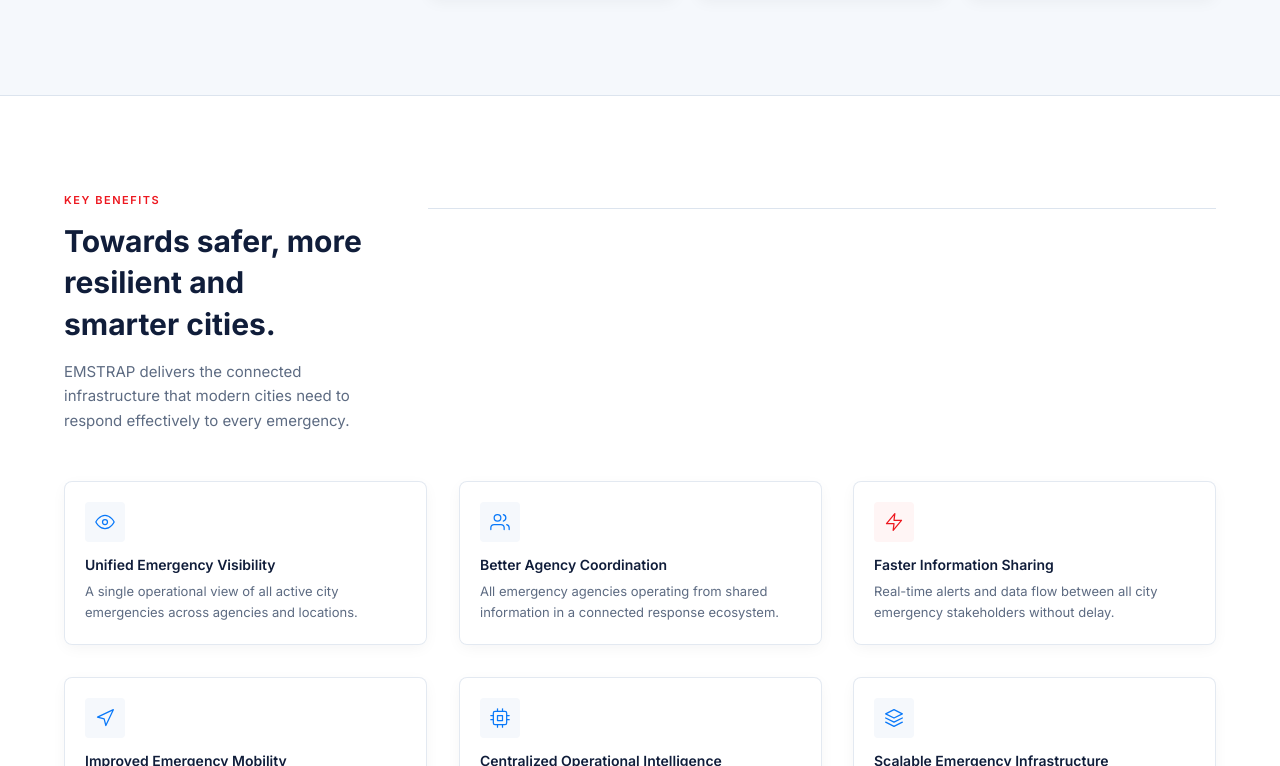
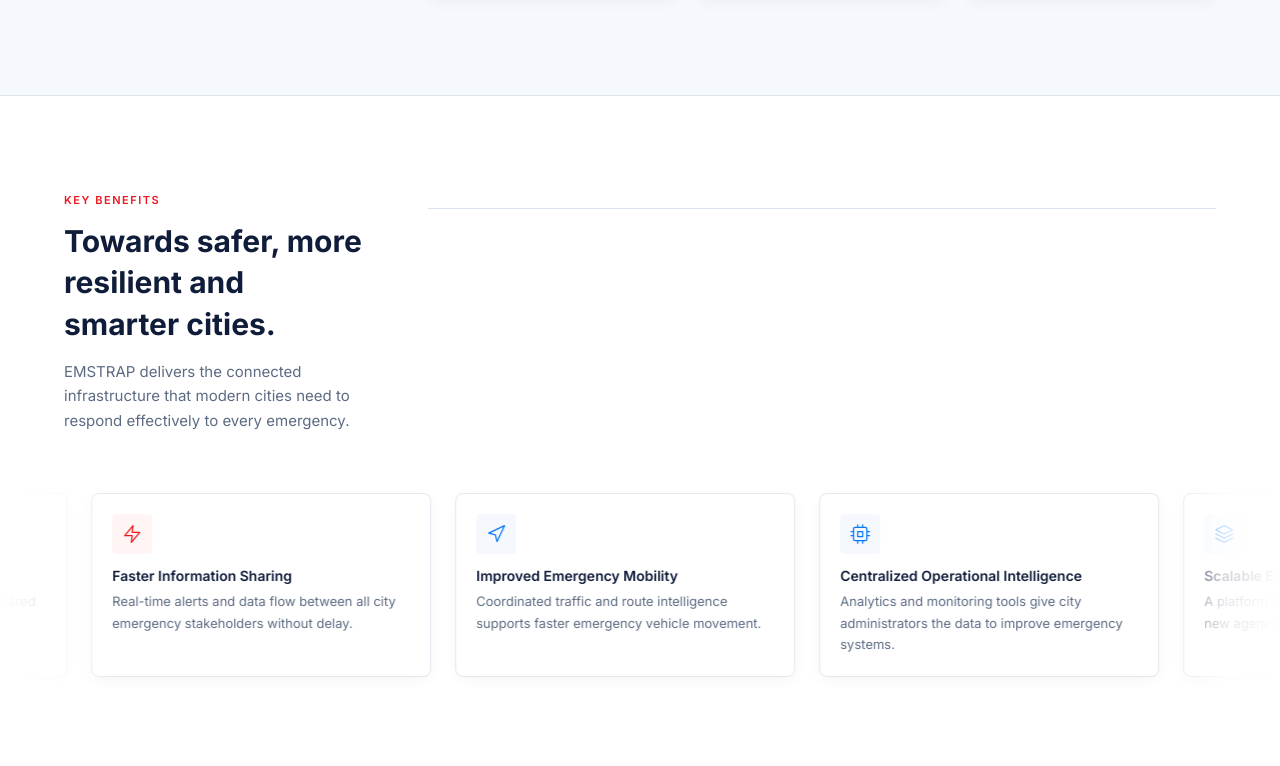
Before and after one commit to naaneshwarn/Emstrap, a React (Vite) app: page /smart-cities in a window 1280 px wide. Shown: the part 3114-3880 px from the top of the page. Built offline with nearby package versions, Linux system fonts and the light colour scheme; the HTML template or start-up script is replaced by a standard one.

Commit message:
Implement smooth infinite horizontal marquee for Key Benefits cards with hover pause

```diff
--- a/src/components/PageTemplate.tsx
+++ b/src/components/PageTemplate.tsx
@@ -1,4 +1,4 @@
-import React from 'react';
+import React, { useState } from 'react';
 import { Link } from 'react-router';
 import type { PageData } from '../data/pageData';
 import { useInView } from '../hooks/useInView';
@@ -315,8 +315,6 @@ function BenefitItem({
   iconName,
   title,
   description,
-  delayIndex = 0,
-  isVisible = true,
 }: {
   iconName: string;
   title: string;
@@ -326,22 +324,17 @@ function BenefitItem({
 }) {
   const isEmergency = ['zap', 'shield'].includes(iconName);
   return (
+    <div className="card-hover-box glass-card-interactive group flex flex-col gap-3 p-5 rounded-[8px] h-full w-full select-none">
       <div
-      className={`card-entry ${isVisible ? 'is-visible' : ''}`}
-      style={{ transitionDelay: `${delayIndex * 80}ms` }}
-    >
-      <div className="card-hover-box glass-card-interactive group flex flex-col gap-3 p-5 rounded-[8px] h-full">
-        <div
-          className={`w-10 h-10 flex items-center justify-center rounded-[4px] icon-hover-box ${
+        className={`w-10 h-10 flex items-center justify-center rounded-[4px] icon-hover-box flex-shrink-0 ${
           isEmergency ? 'bg-red-pale text-brand-red' : 'bg-surface-light text-blue-accent'
         }`}
       >
         <div className="w-5 h-5">{ICONS[iconName] ?? ICONS.clock}</div>
       </div>
-        <div>
-          <h3 className="text-[14px] font-semibold text-content-primary mb-1.5">{title}</h3>
-          <p className="text-[13px] text-content-secondary leading-[1.65]">{description}</p>
-        </div>
+      <div className="flex-1 flex flex-col">
+        <h3 className="text-[14px] font-semibold text-content-primary mb-1.5 leading-snug">{title}</h3>
+        <p className="text-[13px] text-content-secondary leading-[1.65] flex-1">{description}</p>
       </div>
     </div>
   );
@@ -468,9 +461,14 @@ function HowHelpsSection({ data }: { data: PageData['howHelps'] }) {
 
 // ─── Section 03: Key Benefits ─────────────────────────────────────────────────
 function BenefitsSection({ data }: { data: PageData['benefits'] }) {
-  const [ref, inView] = useInView({ threshold: 0.15, rootMargin: '0px 0px -50px 0px' });
+  const [ref, inView] = useInView({ threshold: 0.1, rootMargin: '0px 0px -40px 0px' });
+  const [isPaused, setIsPaused] = useState(false);
+
+  // Duplicate items to ensure smooth continuous stream across all viewport widths
+  const marqueeItems = [...data.items, ...data.items];
+
   return (
-    <section ref={ref} className="bg-white py-20 lg:py-24 border-t border-border-default">
+    <section ref={ref} className="bg-white py-20 lg:py-24 border-t border-border-default overflow-hidden">
       <div className="max-w-[1400px] mx-auto px-6 lg:px-16">
         {/* Header row */}
         <div className="grid grid-cols-1 lg:grid-cols-[300px_1fr] gap-12 lg:gap-16 mb-12">
@@ -487,19 +485,60 @@ function BenefitsSection({ data }: { data: PageData['benefits'] }) {
             <div className="w-full h-px bg-border-default mt-2" />
           </div>
         </div>
+      </div>
 
-        {/* Benefits grid */}
-        <div className="grid grid-cols-1 sm:grid-cols-2 lg:grid-cols-3 gap-x-8 gap-y-8">
-          {data.items.map((item, idx) => (
+      {/* Full-width continuous horizontal running cards marquee */}
+      <div
+        className="benefits-marquee-container relative overflow-hidden py-3"
+        onMouseEnter={() => setIsPaused(true)}
+        onMouseLeave={() => setIsPaused(false)}
+        onTouchStart={() => setIsPaused(true)}
+        onTouchEnd={() => setIsPaused(false)}
+        aria-label="Key Benefits Continuous Marquee"
+      >
+        {/* Ambient fade masks on left and right for smooth edge transitions */}
+        <div className="pointer-events-none absolute left-0 top-0 bottom-0 w-12 sm:w-20 lg:w-28 bg-gradient-to-r from-white via-white/80 to-transparent z-10" />
+        <div className="pointer-events-none absolute right-0 top-0 bottom-0 w-12 sm:w-20 lg:w-28 bg-gradient-to-l from-white via-white/80 to-transparent z-10" />
+
+        <div className="benefits-marquee-track flex">
+          {/* Group 1 */}
+          <div
+            className="benefits-marquee-group flex items-stretch gap-6 pr-6 flex-shrink-0"
+            style={{ animationPlayState: isPaused ? 'paused' : 'running' }}
+          >
+            {marqueeItems.map((item, idx) => (
+              <div
+                key={`b1-${idx}-${item.title}`}
+                className="w-[280px] sm:w-[320px] md:w-[340px] flex-shrink-0 flex"
+              >
                 <BenefitItem
-              key={item.title}
                   iconName={item.iconName}
                   title={item.title}
                   description={item.description}
-              delayIndex={idx}
-              isVisible={inView}
                 />
+              </div>
             ))}
+          </div>
+
+          {/* Group 2 (identical duplicate for seamless infinite loop) */}
+          <div
+            className="benefits-marquee-group flex items-stretch gap-6 pr-6 flex-shrink-0"
+            style={{ animationPlayState: isPaused ? 'paused' : 'running' }}
+            aria-hidden="true"
+          >
+            {marqueeItems.map((item, idx) => (
+              <div
+                key={`b2-${idx}-${item.title}`}
+                className="w-[280px] sm:w-[320px] md:w-[340px] flex-shrink-0 flex"
+              >
+                <BenefitItem
+                  iconName={item.iconName}
+                  title={item.title}
+                  description={item.description}
+                />
+              </div>
+            ))}
+          </div>
         </div>
       </div>
     </section>
--- a/src/index.css
+++ b/src/index.css
@@ -495,6 +495,40 @@ body {
   animation: pulseGlow 2.5s infinite ease-in-out;
 }
 
+/* ─── 14. Key Benefits Infinite Horizontal Marquee ─────────────────────────────── */
+.benefits-marquee-container {
+  width: 100%;
+  overflow: hidden;
+  position: relative;
+}
+
+.benefits-marquee-track {
+  display: flex;
+  width: max-content;
+  user-select: none;
+}
+
+.benefits-marquee-group {
+  display: flex;
+  align-items: stretch;
+  flex-shrink: 0;
+  animation: benefitsMarquee 45s linear infinite;
+  will-change: transform;
+}
+
+.benefits-marquee-container:hover .benefits-marquee-group {
+  animation-play-state: paused;
+}
+
+@keyframes benefitsMarquee {
+  0% {
+    transform: translateX(0);
+  }
+  100% {
+    transform: translateX(-100%);
+  }
+}
+
 /* ─── 15. Accessibility: Prefers-Reduced-Motion ─────────────────────────────────── */
 @media (prefers-reduced-motion: reduce) {
   *, *::before, *::after {
@@ -521,9 +555,20 @@ body {
   .banner-floating,
   .banner-card-slide-in,
   .banner-card-slide-out,
-  .pulse-glow {
+  .pulse-glow,
+  .benefits-marquee-group {
     opacity: 1 !important;
     transform: none !important;
     animation: none !important;
   }
+  .benefits-marquee-container {
+    overflow-x: auto;
+  }
+  .benefits-marquee-track {
+    flex-wrap: wrap;
+    justify-content: center;
+  }
+  .benefits-marquee-group[aria-hidden="true"] {
+    display: none !important;
+  }
 }
```
Lines whose indentation alone changed are shown as unchanged.
